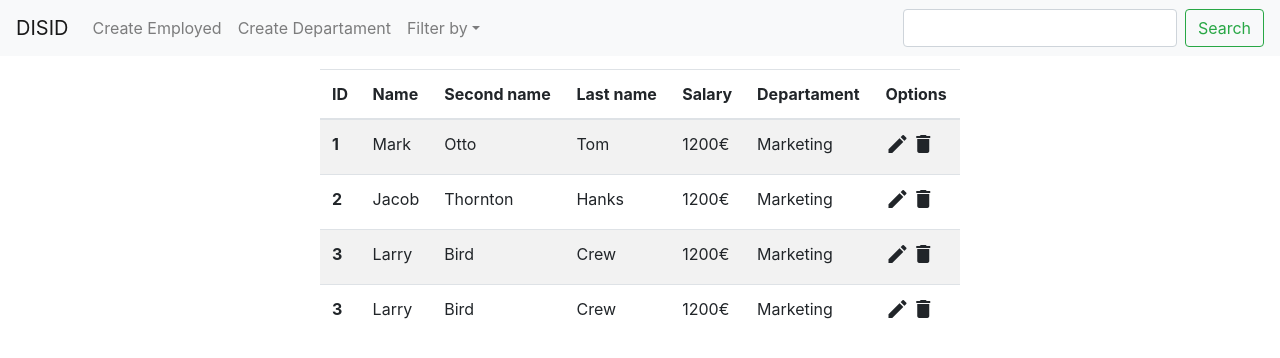
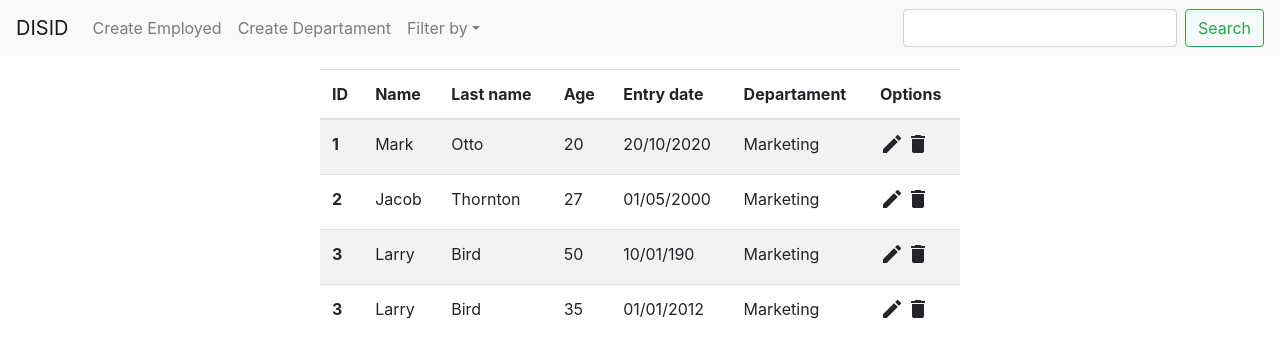
Before and after one commit to inegas/disid, an Angular app in the folder disidApp/: page /home in a window 1280 px wide. Shown: the top 358 px of the page. Built offline with nearby package versions, Linux system fonts and the light colour scheme.

Commit message:
Added a litle visual fix

```diff
--- a/disidApp/src/app/components/disid-nav-view/disid-nav-view.component.html
+++ b/disidApp/src/app/components/disid-nav-view/disid-nav-view.component.html
@@ -116,7 +116,7 @@
     </div>
   </div>
 </div>
-<!-- serch a specific employed -->
+<!-- serch a specific employed modal -->
 <div
   class="modal fade"
   id="searchSpecificEmployedModal"
--- a/disidApp/src/app/components/disid-nav-view/disid-nav-view.component.scss
+++ b/disidApp/src/app/components/disid-nav-view/disid-nav-view.component.scss
@@ -2,3 +2,11 @@ a{
     color:black;
     cursor: pointer;
 }
+.buttonsModal{
+    color: black;
+    border-bottom:none;
+  }
+  .buttonsModal:focus{
+    outline: none;
+    box-shadow: none;
+  }
--- a/disidApp/src/app/components/disid-table-view/disid-table-view.component.html
+++ b/disidApp/src/app/components/disid-table-view/disid-table-view.component.html
@@ -4,9 +4,9 @@
       <tr>
         <th scope="col">ID</th>
         <th scope="col">Name</th>
-        <th scope="col">Second name</th>
         <th scope="col">Last name</th>
-        <th scope="col">Salary</th>
+        <th scope="col">Age</th>
+        <th scope="col">Entry date</th>
         <th scope="col">Departament</th>
         <th scope="col">Options</th>
       </tr>
@@ -16,8 +16,8 @@
         <th scope="row">1</th>
         <td>Mark</td>
         <td>Otto</td>
-        <td>Tom</td>
-        <td>1200€</td>
+        <td>20</td>
+        <td>20/10/2020</td>
         <td>Marketing</td>
         <td>
           <span class="material-icons ico" routerLink="/addEmployed">create</span>
@@ -28,8 +28,8 @@
         <th scope="row">2</th>
         <td>Jacob</td>
         <td>Thornton</td>
-        <td>Hanks</td>
-        <td>1200€</td>
+        <td>27</td>
+        <td>01/05/2000</td>
         <td>Marketing</td>
         <td>
           <span class="material-icons ico" routerLink="/addEmployed">create</span>
@@ -40,8 +40,8 @@
         <th scope="row">3</th>
         <td>Larry</td>
         <td>Bird</td>
-        <td>Crew</td>
-        <td>1200€</td>
+        <td>50</td>
+        <td>10/01/190</td>
         <td>Marketing</td>
         <td>
           <span class="material-icons ico" routerLink="/addEmployed">create</span>
@@ -52,8 +52,8 @@
         <th scope="row">3</th>
         <td>Larry</td>
         <td>Bird</td>
-        <td>Crew</td>
-        <td>1200€</td>
+        <td>35</td>
+        <td>01/01/2012</td>
         <td>Marketing</td>
         <td>
           <span class="material-icons ico" routerLink="/addEmployed">create</span>
@@ -71,8 +71,8 @@
         ...
       </div>
       <div class="modal-footer">
-        <button type="button" class="btn btn-secondary" data-dismiss="modal">Close</button>
-        <button type="button" class="btn btn-primary">Save changes</button>
+        <button type="button" class="btn btn-link buttonsModal" data-dismiss="modal">Close</button>
+        <button type="button" class="btn btn-link buttonsModal">Save changes</button>
       </div>
     </div>
   </div>
--- a/disidApp/src/app/components/disid-table-view/disid-table-view.component.scss
+++ b/disidApp/src/app/components/disid-table-view/disid-table-view.component.scss
@@ -17,3 +17,11 @@
 .topSpace {
   padding-top: 1%;
 }
+.buttonsModal{
+  color: black;
+  border-bottom:none;
+}
+.buttonsModal:focus{
+  outline: none;
+  box-shadow: none;
+}
```
